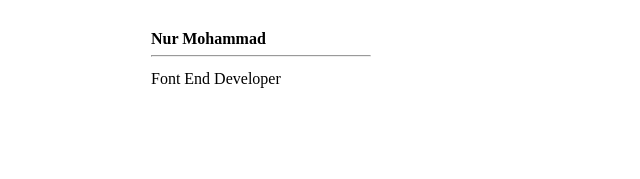
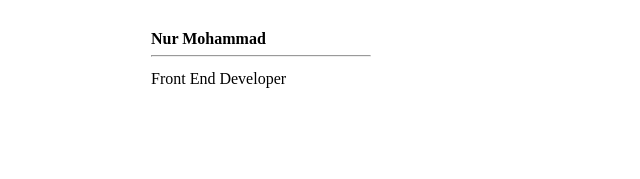
Before and after one commit to nurmohammad83/design, a plain HTML site: page index.html in a window 1280 px wide. Shown: the part 2725-2904 px from the top of the page, 338-978 px from the left. Drawn offline with Linux system fonts and the light colour scheme.

Commit message:
Front end Developer

```diff
--- a/index.html
+++ b/index.html
@@ -149,7 +149,7 @@
                 <hr class="horizonal">
                <di class="name">
                 <h4 >Nur Mohammad</h4><hr class="horizonal">
-                <p>Font End Developer</p>
+                <p>Front End Developer</p>
                </di>
             </div>
            </div>
```
